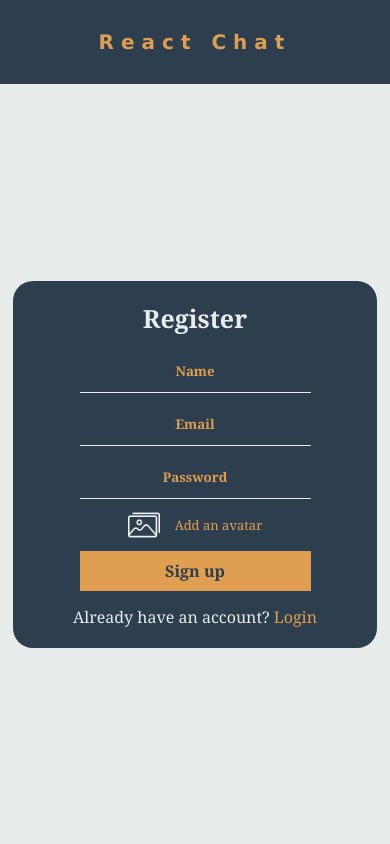
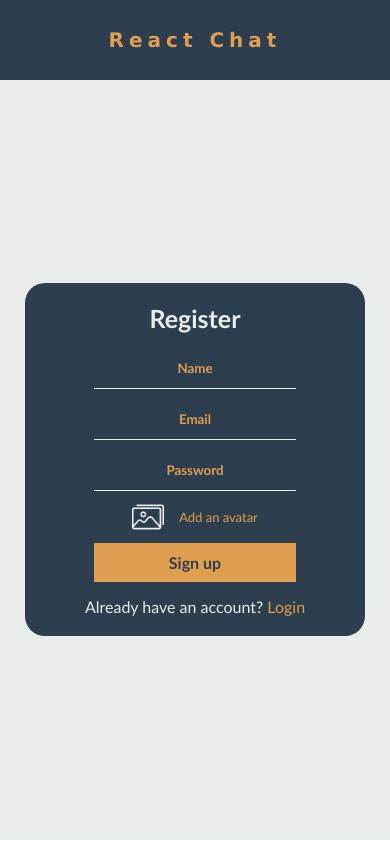
Before and after one commit to sharwaridali/react-chat-test, a React (Create React App) app: page /register in a window 390 px wide. Built offline with nearby package versions, Linux system fonts and the light colour scheme; no server answers.

Commit message:
Styled responsive Header

```diff
--- a/src/Pages/Register.jsx
+++ b/src/Pages/Register.jsx
@@ -6,7 +6,7 @@ import { getDownloadURL, ref, uploadBytesResumable } from "firebase/storage";
 import { doc, setDoc } from "firebase/firestore";
 import Header from "../components/Header.jsx";
 import { Link, useNavigate } from "react-router-dom";
-import Loading from "./Loading.jsx";
+import Loading from "../components/Loading";
 
 const Register = () => {
   const [form, setForm] = useState({
--- a/src/components/Sidebar/Search.jsx
+++ b/src/components/Sidebar/Search.jsx
@@ -13,7 +13,7 @@ import { useContext, useState } from "react";
 import { AuthContext } from "../../context/AuthContext";
 import { ChatContext } from "../../context/ChatContext";
 import { db } from "../../Firebase";
-import Loading from "../../Pages/Loading";
+import Loading from "../Loading";
 
 const Search = () => {
   const [inputUser, setInputUser] = useState("");
--- a/src/styles/header.scss
+++ b/src/styles/header.scss
@@ -3,12 +3,18 @@
 
 .header {
   display: flex;
+  flex-direction: row;
   align-items: center;
   justify-content: space-between;
   background-color: $base-color2;
-  padding: 10px 20px;
-  height: 10vh;
+  padding: 10px;
+  height: 80px;
+  width: 100%;
   // border-bottom: 1px solid $secondary-color2;
+
+  @include md {
+    padding: 20px;
+  }
 
   &.center {
     justify-content: center;
@@ -18,24 +24,24 @@
     color: $secondary-color1;
     font-size: 20px;
     font-weight: 900;
-    letter-spacing: 7px;
+    letter-spacing: 5px;
     font-family: Verdana, Geneva, Tahoma, sans-serif;
 
     @include md {
-      font-size: 36px;
+      font-size: 30px;
+      letter-spacing: 7px;
     }
   }
 
   .profile {
     display: flex;
     align-items: center;
-    padding: 10px;
     color: $secondary-color2;
 
     .avatar {
       width: 50px;
       height: 50px;
-      border-radius: 25px;
+      border-radius: 50%;
       object-fit: cover;
     }
 
@@ -43,19 +49,29 @@
       display: flex;
       flex-direction: column;
       align-items: flex-end;
-      margin-right: 25px;
+      margin-right: 10px;
       letter-spacing: 1px;
       gap: 7px;
 
+      @include md {
+        margin-right: 20px;
+      }
+
       .name {
         font-weight: bolder;
-        font-size: 20px;
+        font-size: 16px;
+        @include md {
+          font-size: 22px;
+        }
       }
       .logout {
         background-color: $secondary-color1;
-        font-size: 14px;
+        font-size: 13px;
+        @include md {
+          font-size: 16px;
+        }
         font-weight: bold;
-        padding: 2px 4px;
+        padding: 3px 5px;
         border-radius: 4px;
         border: none;
         cursor: pointer;
--- a/src/styles/main.scss
+++ b/src/styles/main.scss
@@ -8,32 +8,15 @@ $secondary-color2: #e8eceb;
   margin: 0;
   padding: 0;
   box-sizing: border-box;
-  font-family: Cambria, Cochin, Georgia, Times, "Times New Roman", serif;
+  font-family: 'Trebuchet MS', 'Lucida Sans Unicode', 'Lucida Grande', 'Lucida Sans', Arial, sans-serif;
 }
 
 html,
 body {
-  height: 100%;
+  height: 100vh;
+  width: 100vw;
   overflow: hidden;
 }
-
-// @mixin mobile {
-//   @media screen and (max-width: 480px) {
-//     @content;
-//   }
-// }
-
-// @mixin tablet {
-//   @media screen and (max-width: 768px) {
-//     @content;
-//   }
-// }
-
-// @mixin laptop {
-//   @media screen and (max-width: 1200px) {
-//     @content;
-//   }
-// }
 
 // https://loading.io/css/
 .loading-animation {
```
Also changed, not shown: src/components/Loading.jsx (renamed from src/Pages/Loading.jsx).
